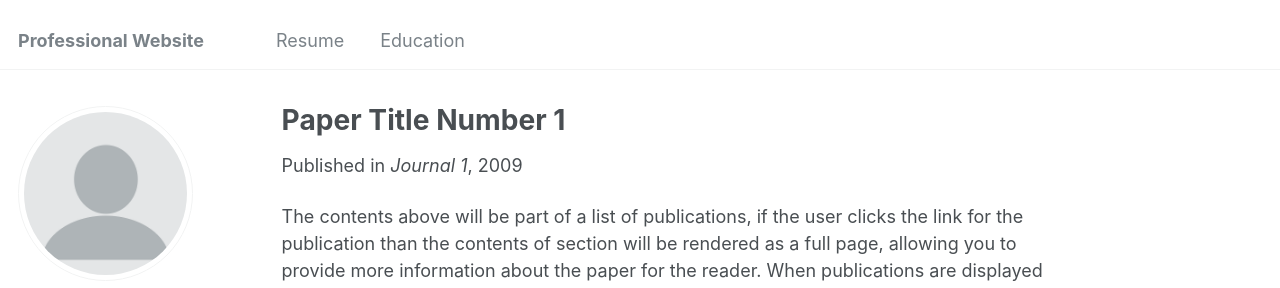
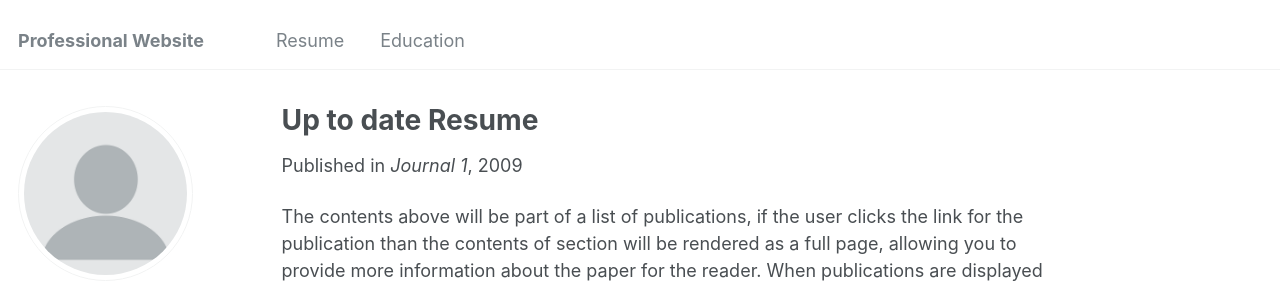
Before and after one commit to Eriklpz04/Eriklpz04.github.io, a Jekyll site: the page built from _publications/2009-10-01-paper-title-number-1.md, in a window 1280 px wide and 992 px high. Shown: the top 288 px of the window. Built offline with Jekyll 4.4.1, drawn with Linux system fonts in a browser that asks for light colours.

Commit message:
Update 2009-10-01-paper-title-number-1.md

```diff
--- a/_publications/2009-10-01-paper-title-number-1.md
+++ b/_publications/2009-10-01-paper-title-number-1.md
@@ -1,9 +1,9 @@
 ---
-title: "Paper Title Number 1"
+title: "Up to date Resume"
 collection: publications
 category: manuscripts
 permalink: /publication/2009-10-01-paper-title-number-1
-excerpt: 'This paper is about the number 1. The number 2 is left for future work.'
+excerpt: ''
 date: 2009-10-01
 venue: 'Journal 1'
 paperurl: 'https://eriklpz04.github.io/files/Resume-2025.pdf'
```
